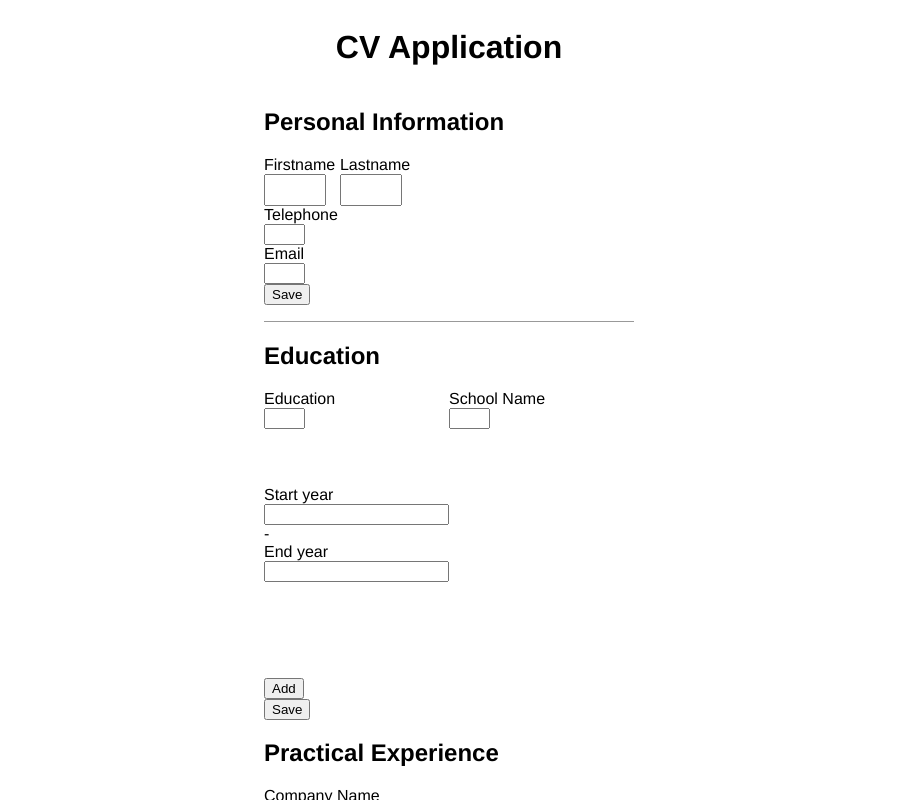
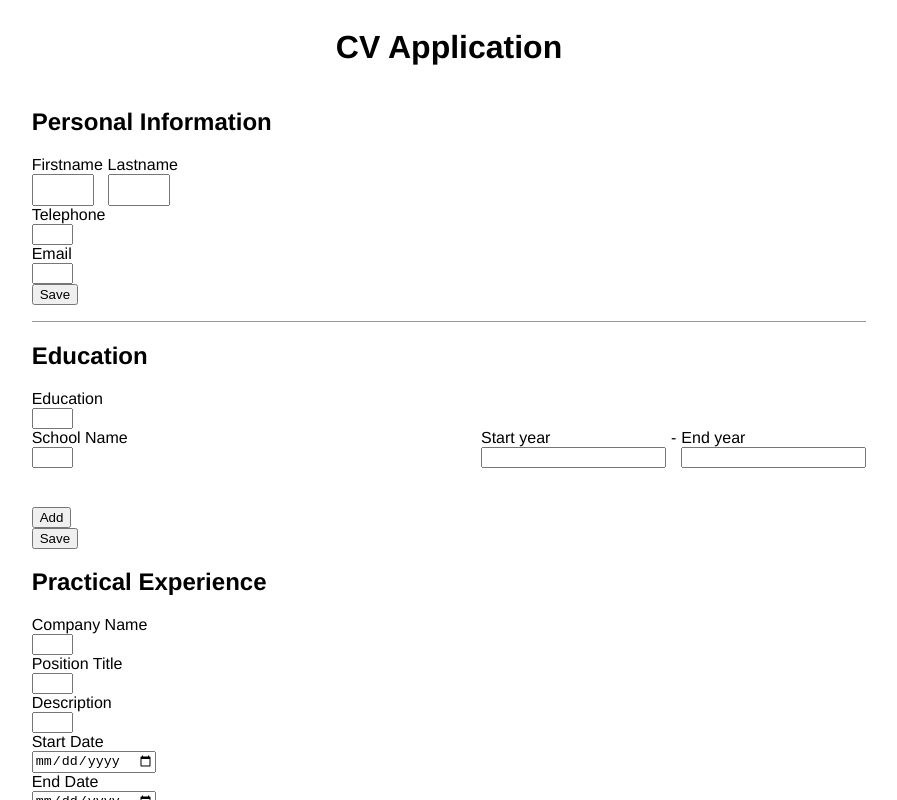
Before and after one commit to JSHC/odin-cvproject, a React (Create React App) app: page / in a window 1280 px wide. Shown: the top 800 px of the page, without its empty margins (191-1088 px from the left). Built offline with nearby package versions, Linux system fonts and the light colour scheme.

Commit message:
Add general layout styling

```diff
--- a/src/styles/EducationComponent.css
+++ b/src/styles/EducationComponent.css
@@ -3,6 +3,35 @@
     grid-template-columns: 1fr 1fr;
     grid-template-rows: 1fr 1fr 1fr;
 }
-.school-name {
+
+.education-container {
+    grid-row: 1;
+}
+
+.education {
     font-weight: bold;
 }
+
+.school-name-container {
+    grid-row: 2;
+}
+
+.school-name {
+    font-weight: lighter;
+    color: #555;
+}
+
+.years-container {
+    grid-row: 2;
+    display: grid;
+    grid-template-columns: auto auto auto;
+    gap: 5px;
+    margin-left: 2rem;
+    justify-self: end;
+}
+
+.remove-education-button {
+    grid-row: -2;
+    align-self: center;
+    justify-self: start;
+}
```
